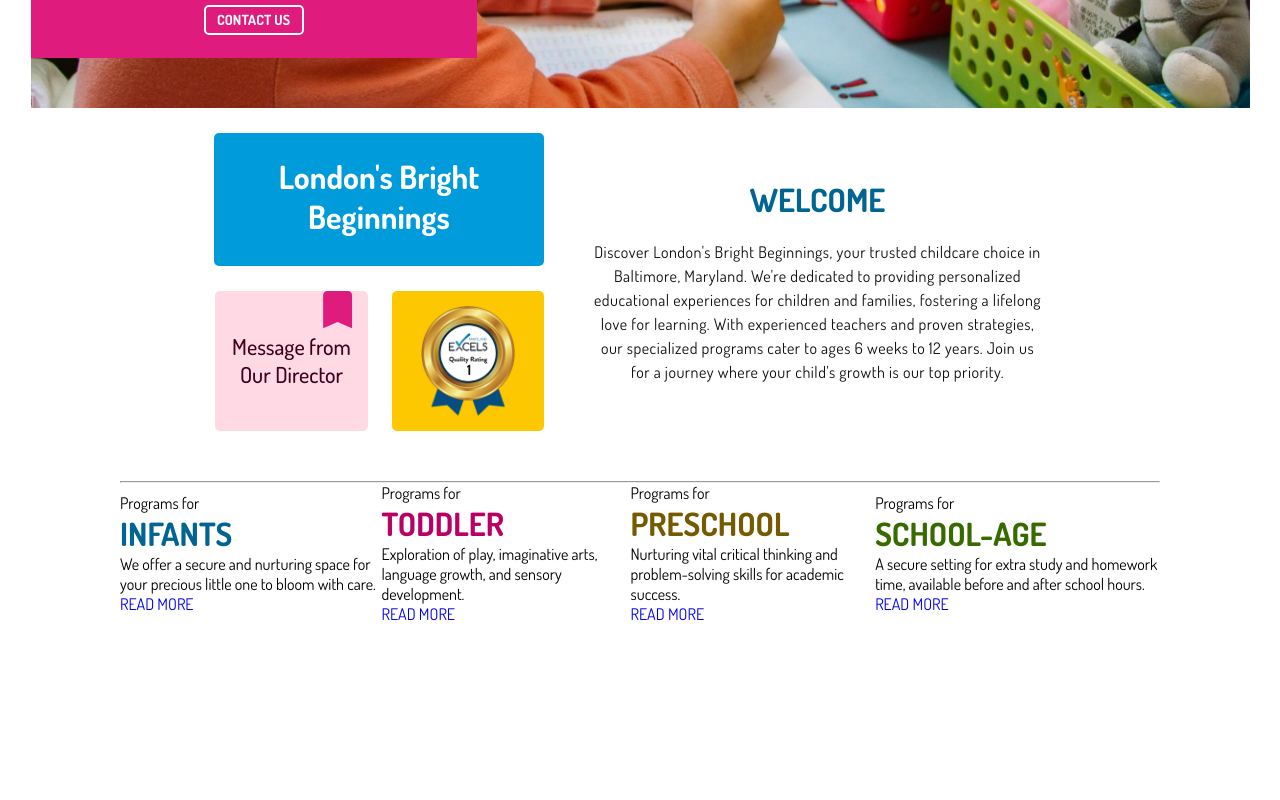
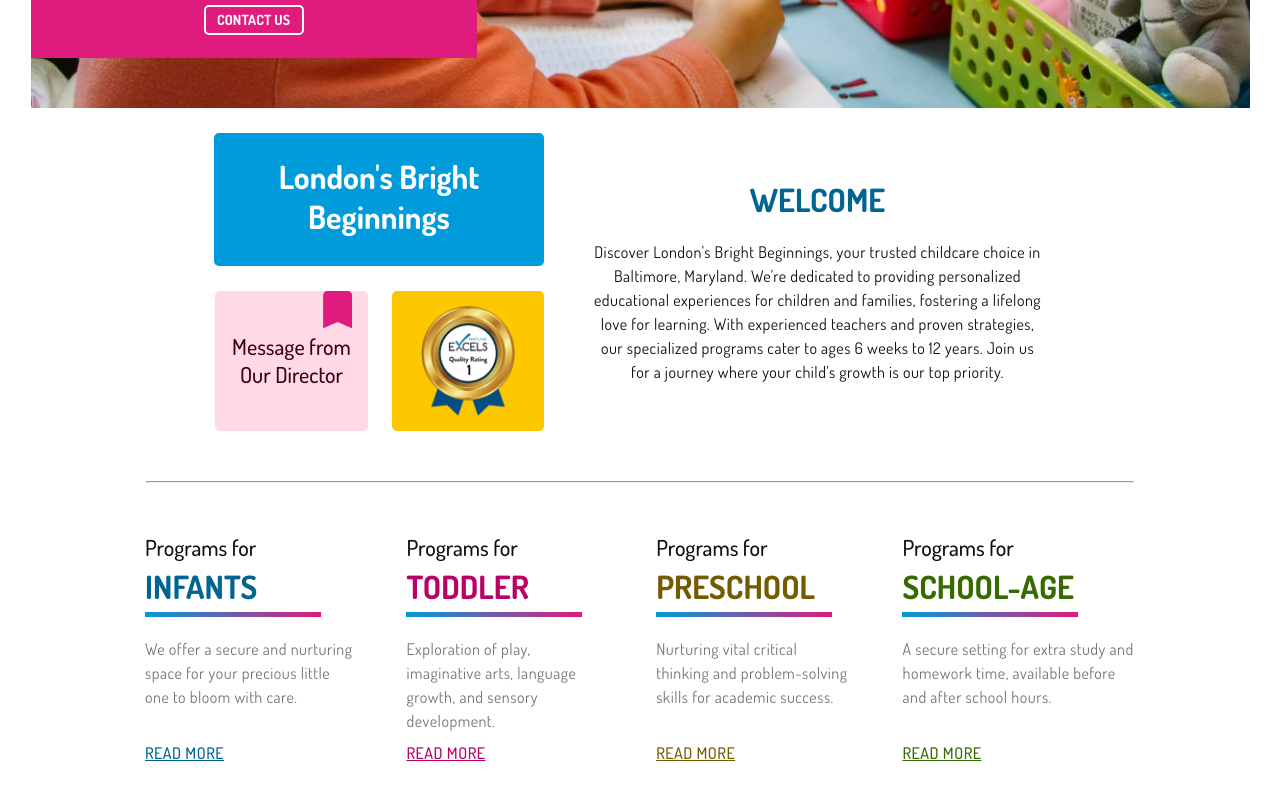
Before and after one commit to adinduokoro/London-s-Bright-Beginnings, a React (Create React App) app: page / in a window 1280 px wide. Shown: the part 568-1368 px from the top of the page. Before the commit the page ends 1192 px from the top, so only its background shows below. Built offline with nearby package versions, Linux system fonts and the light colour scheme.

Commit message:
Program
Program section is complete. Need to add the links and itll be ready to go.

```diff
--- a/src/components/programs/Programs.jsx
+++ b/src/components/programs/Programs.jsx
@@ -7,12 +7,16 @@ const Programs = () => {
       {programs.map((program, index) => {
         return (
           <div className="programs__cardContainer" key={index}>
-            <div className="programs__cardInfo">
-              <span>Programs for</span>
-              <h1 style={{color: program.color}}>{program.title}</h1>
-              <div className="cardLine"></div>
-              <p>{program.paragraph}</p>
-              <a href={program.path}>READ MORE</a>
+            <div className="programs__card">
+              <div className="programs__cardHeader">
+                <span>Programs for</span>
+                <h1 style={{ color: program.color }}>{program.title}</h1>
+                <div className="cardLine"></div>
+              </div>
+              <div className="programs__cardInfo">
+                <p>{program.paragraph}</p>
+                <a href={program.path} style={{ color: program.color }}>READ MORE</a>
+              </div>
             </div>
           </div>
         );
--- a/src/styles/home.css
+++ b/src/styles/home.css
@@ -200,24 +200,81 @@
 }
 
 .welcome__line {
-  margin-top: 3.12rem;
-  width: 100%;
+  margin: 3.12rem auto 0;
+  width: 95%;
   height: 0.125rem;
   background: #eee;
 }
 
 /* PROGRAM CARDS */
-.program{
+.program {
   display: flex;
   justify-content: center;
   align-items: center;
 }
-.programs__cardContainer{
 
+.programs__cardContainer {
+  display: flex;
+  align-items: center;
+  justify-content: center;
 }
-.programs__cardInfo{}
-.programs__cardInfo span{}
-.programs__cardInfo h1{}
-.programs__cardInfo .cardLine{}
-.programs__cardInfo p{}
-.programs__cardInfo a{}
+
+.programs__card {
+  display: flex;
+  flex-direction: column;
+  gap: 1.25rem;
+  margin: 3.19rem 1.62rem 3.19rem 1.5625rem;
+}
+
+.programs__cardHeader {
+  display: flex;
+  flex-direction: column;
+  gap: 0.3125rem;
+}
+
+.programs__cardHeader span {
+  color: var(--darkText);
+  font-size: var(--title-font-size);
+  font-weight: var(--font-medium);
+  line-height: 127.273%;
+}
+
+.programs__cardHeader h1 {
+  font-size: var(--headline-font-size);
+  font-weight: var(--font-bold);
+  line-height: 125%;
+  white-space: nowrap;
+}
+
+.programs__cardHeader .cardLine {
+  max-width: 11rem;
+  height: 0.3125rem;
+  background: linear-gradient(
+    90deg,
+    var(--colorBlue) 0%,
+    var(--colorPink) 100%
+  );
+}
+
+.programs__cardInfo {
+  display: flex;
+  flex-direction: column;
+  justify-content: space-between;
+  height: 8rem;
+}
+
+.programs__cardInfo p {
+  color: var(--lightText);
+  font-size: var(--body-large);
+  line-height: 150%;
+  letter-spacing: 0.03125rem;
+}
+
+.programs__cardInfo a {
+  color: var(--primaryColorBlue);
+  font-size: var(--body-large);
+  font-weight: var(--font-medium);
+  line-height: 150%;
+  letter-spacing: 0.03125rem;
+  text-decoration-line: underline;
+}
```
